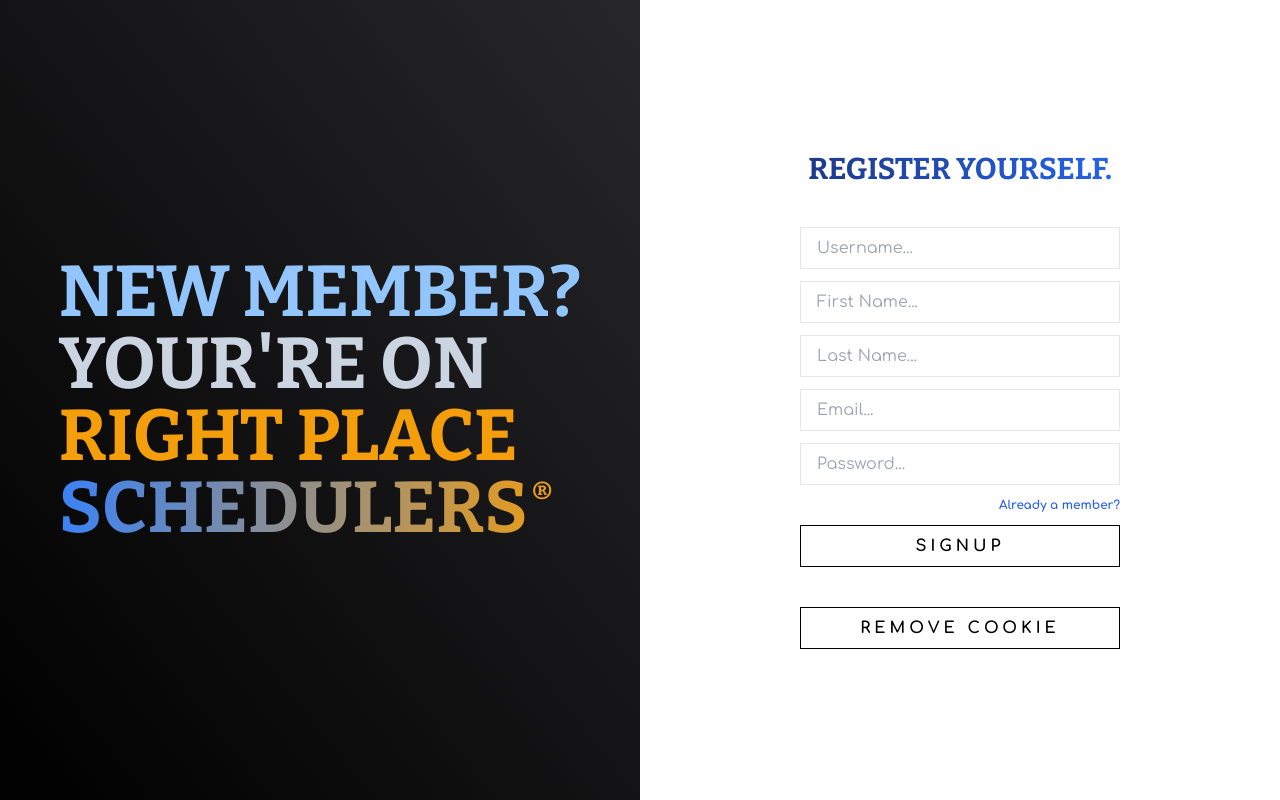
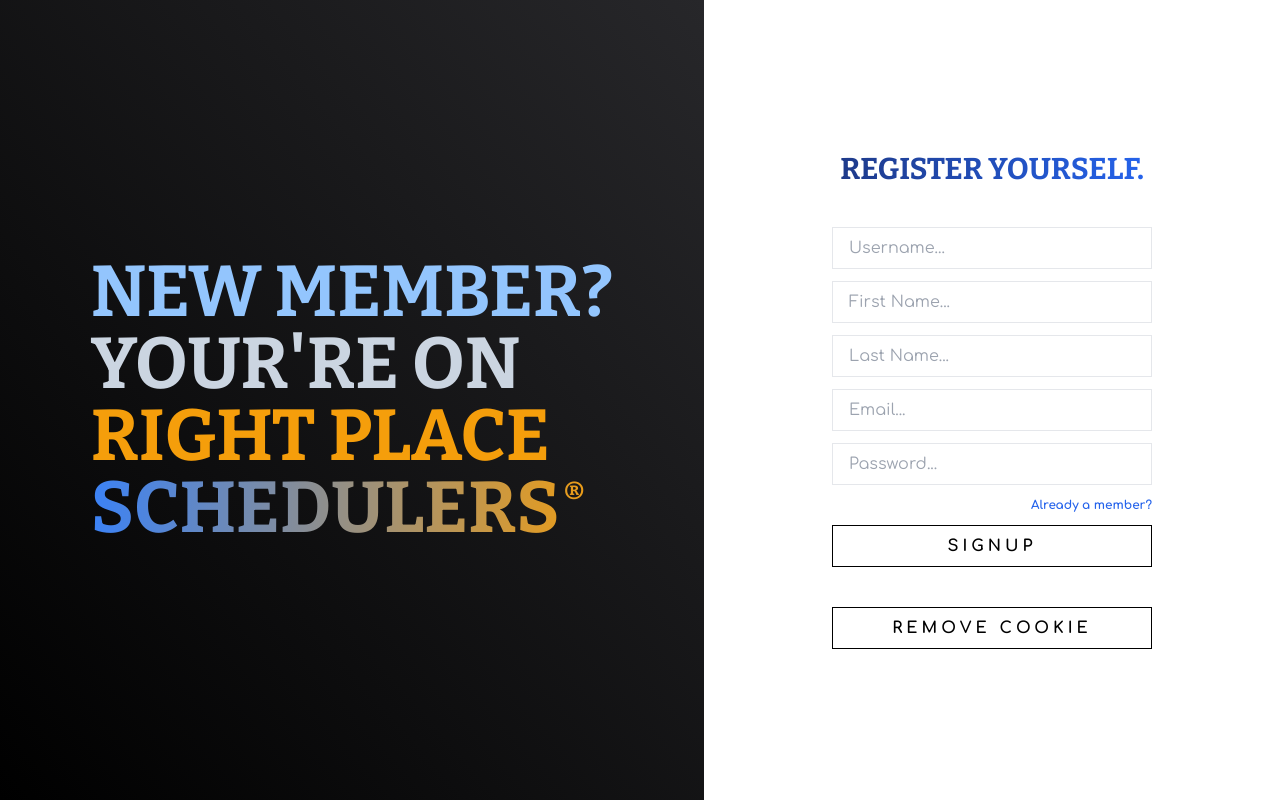
Before and after one commit to aquib399/Schedulers-Nextjs, a Next.js app: page /signup in a window 1280 px wide. Built offline with nearby package versions, Linux system fonts and the light colour scheme.

Commit message:
responsive

```diff
--- a/src/pages/login.jsx
+++ b/src/pages/login.jsx
@@ -22,7 +22,7 @@ export default function Login() {
       <div className="flex h-screen w-screen justify-center fixed bg-white">
         <div
           className={
-            "flex flex-col items-center justify-center bg-gradient-to-tr from-black to-zinc-800 min-w-[50%] font-bold text-7xl max-lg:hidden " +
+            "flex flex-col items-center justify-center bg-gradient-to-tr from-black to-zinc-800 min-w-[55%] font-bold text-7xl max-lg:hidden " +
             bitter.className
           }
         >
@@ -35,7 +35,7 @@ export default function Login() {
             <span className="text-amber-500">JOIN NOW.</span>
           </div>
         </div>
-        <div className="min-w-[50%] flex flex-col gap-10 justify-center items-center">
+        <div className="min-w-[45%] flex flex-col gap-10 justify-center items-center">
           <span
             className={`font-bold text-4xl w-80 bg-gradient-to-r from-blue-900 to-blue-600 bg-clip-text text-transparent ${bitter.className}`}
           >
--- a/src/pages/signup.jsx
+++ b/src/pages/signup.jsx
@@ -55,9 +55,9 @@ export default function Signup() {
         <title>SIGNUP | SCHEDULERS</title>
         <meta name="description" content="Signup to SCHEDULERS app to open the world of tasks" />
       </Head>
-      <div className="flex h-screen w-screen fixed">
+      <div className="flex justify-center align-center h-screen w-screen fixed bg-white">
         <div
-          className={`flex flex-col items-center justify-center bg-gradient-to-tr from-black to-zinc-800 min-w-[50%] font-bold text-7xl max-lg:hidden ${bitter.className}`}
+          className={`flex flex-col items-center justify-center bg-gradient-to-tr from-black to-zinc-800 min-w-[55%] font-bold text-7xl max-lg:hidden ${bitter.className}`}
         >
           <div className="flex flex-col">
             <span className="text-blue-300">NEW MEMBER?</span>
@@ -68,9 +68,9 @@ export default function Signup() {
             </span>
           </div>
         </div>
-        <div className="min-w-[50%] flex flex-col gap-10 justify-center items-center">
+        <div className="min-w-[45%] flex flex-col gap-10 justify-center items-center">
           <span
-            className={"font-bold text-3xl bg-gradient-to-r from-blue-900 to-blue-600 bg-clip-text text-transparent " + bitter.className}
+            className={`font-bold text-3xl bg-gradient-to-r from-blue-900 to-blue-600 bg-clip-text text-transparent ${bitter.className}`}
           >
             REGISTER YOURSELF.
           </span>
```
